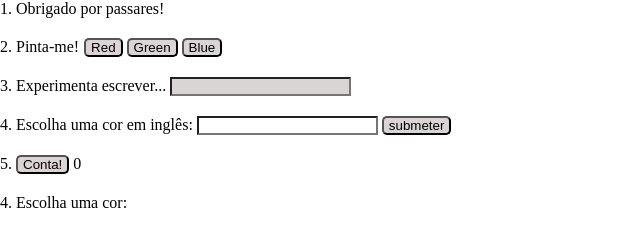
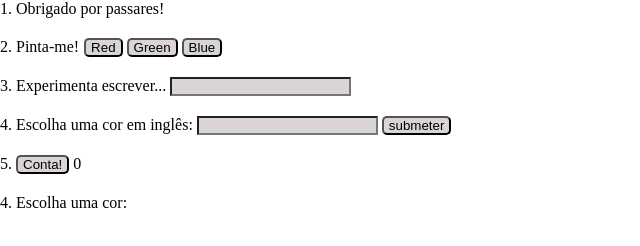
Before and after one commit to iduartemt/iduartemt.github.io, a plain HTML site: page Lab5/index.html in a window 1280 px wide. Shown: the whole page, without its empty margins (0-640 px from the left). Drawn offline with Linux system fonts and the light colour scheme.

Commit message:
lab4-alt2

```diff
--- a/Lab4/css/style.css
+++ b/Lab4/css/style.css
@@ -1,7 +1,6 @@
 * {
     margin: 0px;
     padding: 0px;
-    background-color: darkgray;
 }
 
 #todosOsPontos {
--- a/Lab5/css/style.css
+++ b/Lab5/css/style.css
@@ -1,7 +1,6 @@
 * {
     margin: 0px;
     padding: 0px;
-    background-color: white;
 }
 
 #todosOsPontos {
@@ -27,3 +26,7 @@ button {
 #caixaDeTexto {
     background-color: rgb(218, 212, 212);
 }
+
+#caixaDeTexto-ponto4 {
+    background-color: rgb(218, 212, 212);
+}
```
Also changed, not shown: Lab4/index.html (+2 -2 lines).
